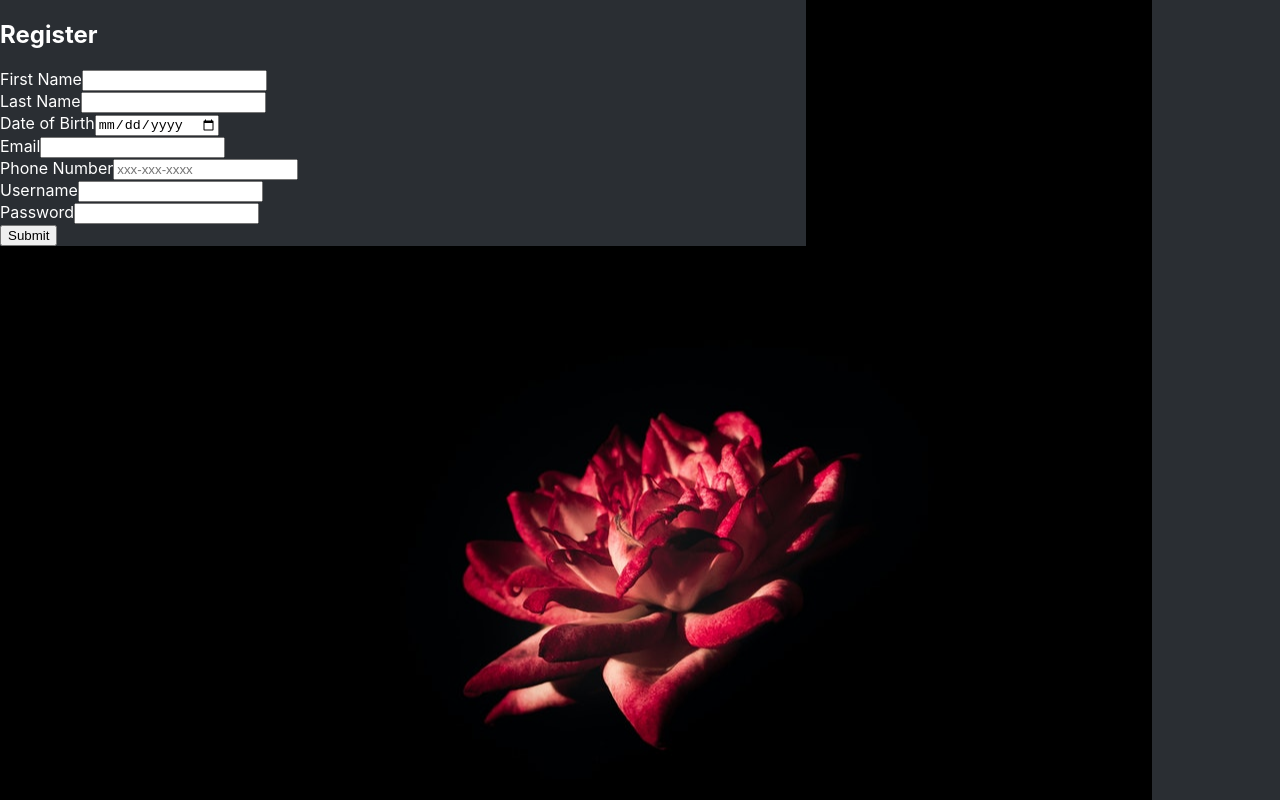
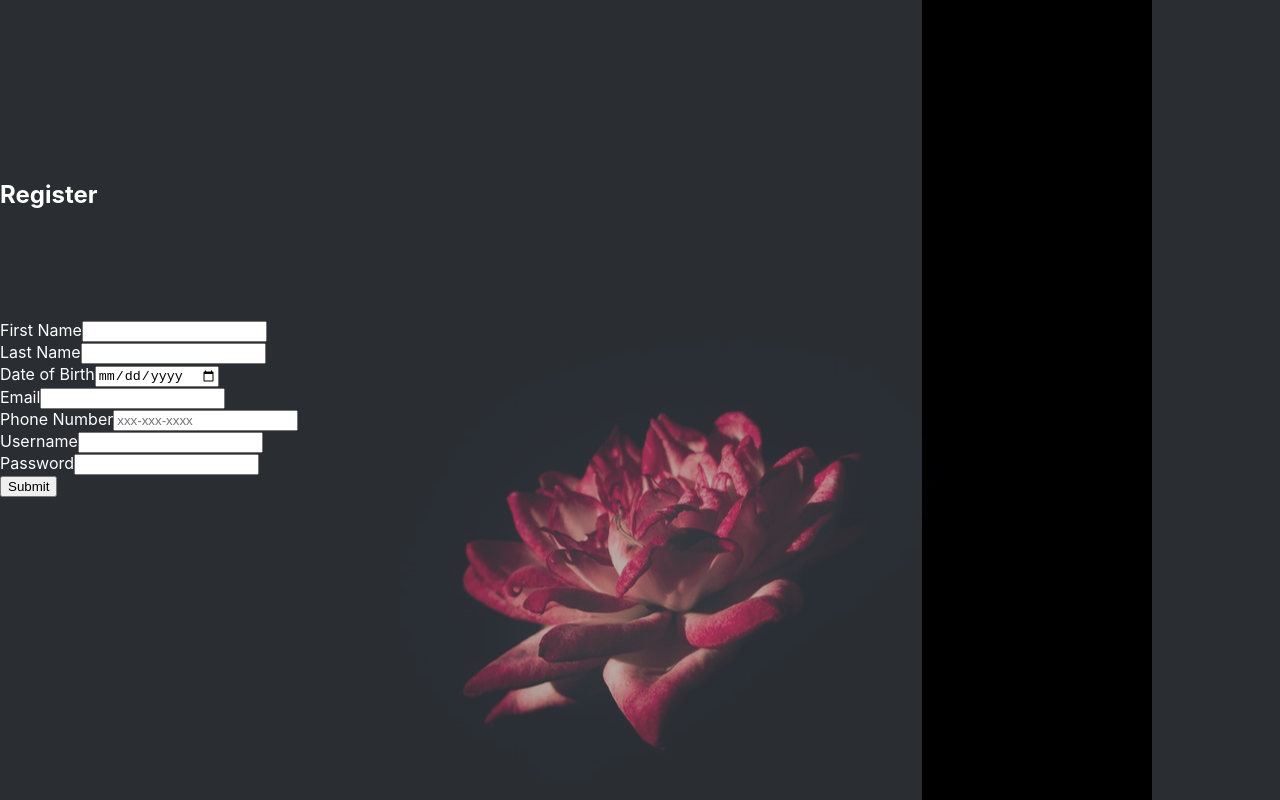
Before and after one commit to Kashiff11/FamilyAgenda.com, a React (Create React App) app in the folder client/: page /register in a window 1280 px wide. Built offline with nearby package versions, Linux system fonts and the light colour scheme.

Commit message:
User Verification functionality complete

```diff
--- a/client/src/App.css
+++ b/client/src/App.css
@@ -20,3 +20,7 @@
   grid-column-start: 1;
   grid-column-end: 4;
 }
+
+h3 {
+  color: white;
+}
--- a/client/src/App.js
+++ b/client/src/App.js
@@ -1,6 +1,6 @@
-import { useState } from 'react';
+import { useState, useEffect } from 'react';
 import { Switch, Route, useHistory } from 'react-router-dom';
-import { loginUser, registerUser } from './services/auth';
+import { loginUser, registerUser, verifyUser } from './services/auth';
 import Navbar from './components/navbar/Navbar';
 import SignInScreen from './screens/signInScreen/SignInScreen';
 import RegisterScreen from './screens/registerScreen/RegisterScreen';
@@ -10,6 +10,14 @@ function App() {
 
   const [currentUser, setCurrentUser] = useState(null);
   const history = useHistory()
+
+  useEffect(() => {
+    const handleVerify = async () => {
+      const userData = await verifyUser();
+      setCurrentUser(userData)
+    }
+    handleVerify();
+  }, [])
 
   const handleLogin = async (loginData) => {
     const userData = await loginUser(loginData);
--- a/client/src/components/register/Register.css
+++ b/client/src/components/register/Register.css
@@ -1,11 +1,25 @@
 .register_div {
   color: white;
+  height: 100vh;
   display: grid;
-  grid-template-columns: 35% 35% auto;
+  grid-template-columns: 40% 40% auto;
+  grid-template-rows: 20% 20% 20% 20% 20%;
 }
 
 .register_interior_div {
+  display: grid;
+  grid-template-rows: 20% 20% 20% 20% 20%;
   grid-column-start: 1;
   grid-column-end: 3;
   background-color: rgb(99, 107, 118, 43%);
+  grid-row-start: 1;
+  grid-row-end: 6;
 }
+
+.register_title {
+  grid-row-start: 2;
+}
+
+.register_form {
+  grid-row-start: 3;
+}
--- a/client/src/components/register/Register.jsx
+++ b/client/src/components/register/Register.jsx
@@ -24,10 +24,12 @@ export default function Register(props) {
   return (
     <div className='register_div'>
       <div className='register_interior_div'>
-      <h2 className="register-title">Register</h2>
-      <form onSubmit={(e) => {
-        e.preventDefault();
-        props.handleRegister(formData);
+      <h2 className="register_title">Register</h2>
+        <form
+          className="register_form"
+          onSubmit={(e) => {
+            e.preventDefault();
+            props.handleRegister(formData);
         }}>
         <label htmlFor="First Name">First Name
           <input
--- a/client/src/screens/registerScreen/RegisterScreen.css
+++ b/client/src/screens/registerScreen/RegisterScreen.css
@@ -0,0 +1,3 @@
+.register_card_container {
+  display:grid;
+}
```
Also changed, not shown: 1 other file (tests, documents, lock files or other folders).
